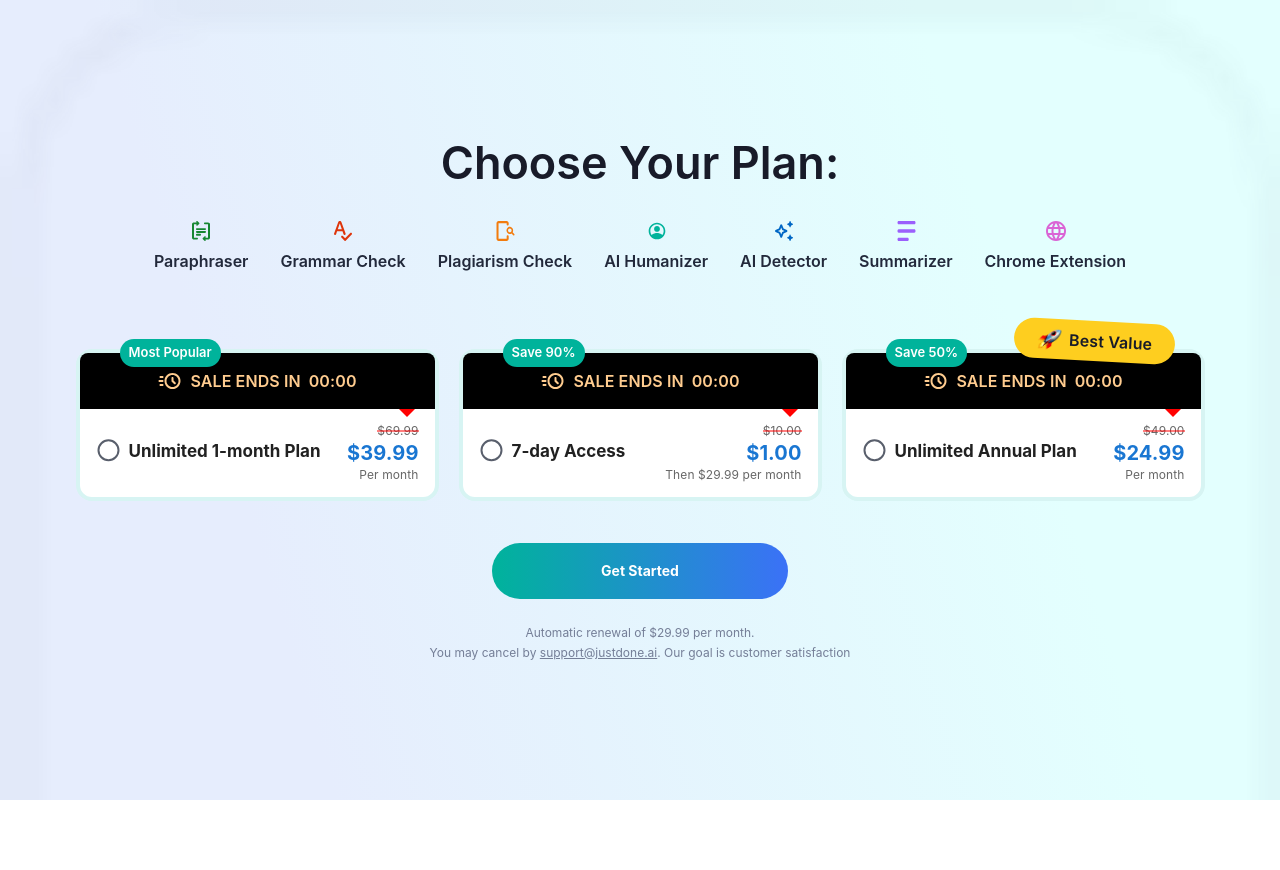
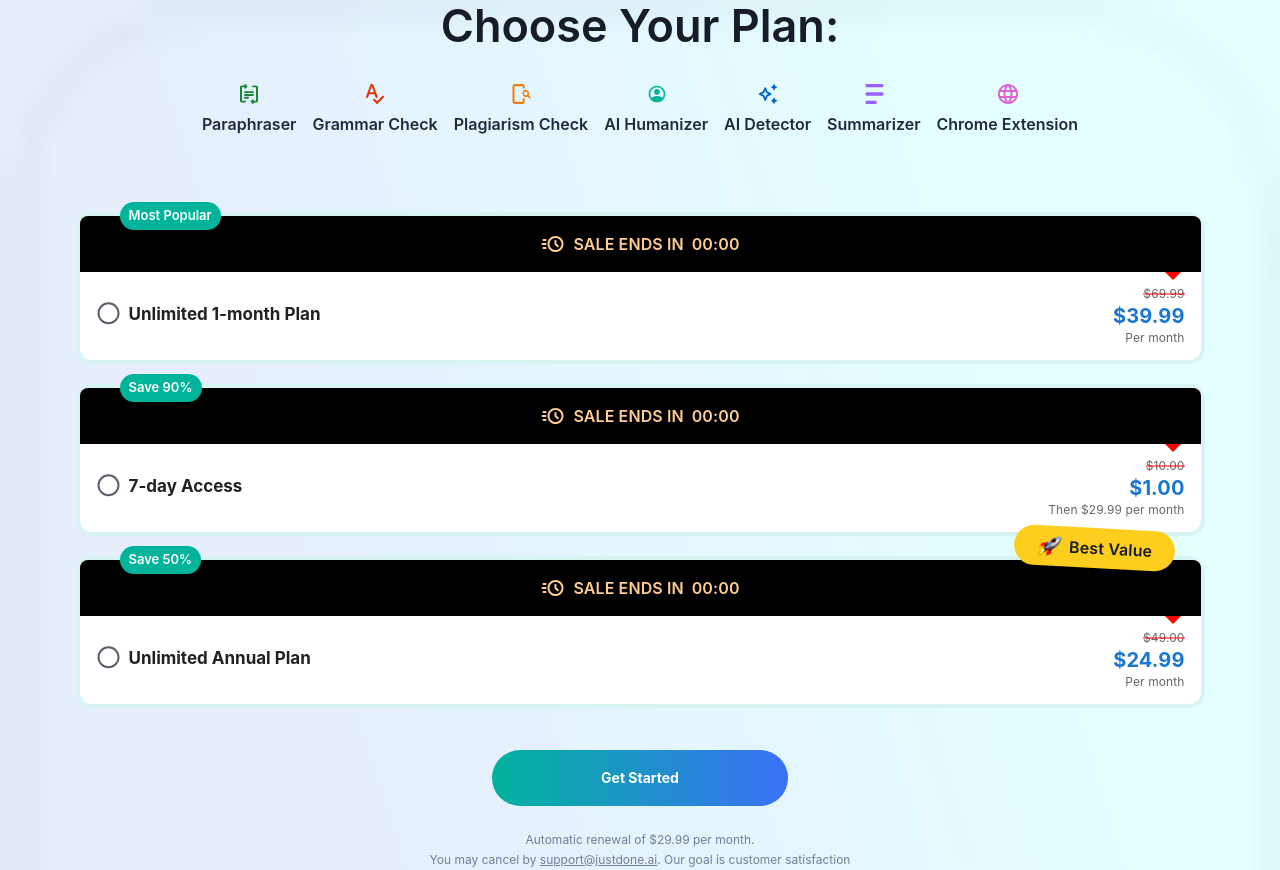
Before and after one commit to darinadari13/test-task-justdone, a Next.js app: page / in a window 1280 px wide. Before the commit the page ends 800 px from the top, so only its background shows below. Built offline with nearby package versions, Linux system fonts and the light colour scheme.

Commit message:
finalize horizontal scroll

```diff
--- a/package.json
+++ b/package.json
@@ -17,7 +17,8 @@
     "@svgr/webpack": "^8.1.0",
     "next": "15.0.2",
     "react": "19.0.0-rc-02c0e824-20241028",
-    "react-dom": "19.0.0-rc-02c0e824-20241028"
+    "react-dom": "19.0.0-rc-02c0e824-20241028",
+    "react-fast-marquee": "^1.6.5"
   },
   "devDependencies": {
     "@types/node": "^20",
--- a/src/components/feature/FeatureItem.tsx
+++ b/src/components/feature/FeatureItem.tsx
@@ -13,12 +13,14 @@
     alignItems: "center",
     gap: "8px",
     padding: "16px 0",
+    marginLeft: '24px',
   },
   label: {
     fontSize: "16px",
     lineHeight: "24px",
     fontWeight: 600,
     color: "var(--grey-main-color)",
+    whiteSpace: "nowrap",
   },
   icon: {
     width: "18px",
--- a/src/components/feature/FeaturesList.tsx
+++ b/src/components/feature/FeaturesList.tsx
@@ -1,35 +1,52 @@
-import React from "react";
-import { Card, CardContent, Typography, Box, Stack, Chip} from '@mui/material';
+import React, { useEffect } from "react";
+import { Box, Stack } from '@mui/material';
 import { Feature } from "src/types/Feature";
 import FeatureItem from "./FeatureItem";
+import Marquee from "react-fast-marquee";
+import breakpoints from "src/styles/breakpoints";
+import useResponsive, { ScreenType } from "src/hooks/useResponsive";
+import { text } from "stream/consumers";
 
 interface FeaturesListProps {
   features: Feature[];
 }
 
 const STYLES = {
-  containerMain: {
-    textAlign: "center",
+  listWrapper: {
+    width: '100vw',
     marginBottom: '60px',
-  },
-  featuresContainer: {
-    display: "flex",
-    justifyContent: "center",
-    flexWrap: "wrap",
-    gap: 4,
+    [breakpoints.mobile]: {
+      marginBottom: '40px',
+    }
   }
 }
 
 function FeaturesList({ features }: FeaturesListProps) {
+  const screenType = useResponsive()
+  const isMobile = screenType === ScreenType.Mobile;
+
+  if (screenType === null) {
+    return null;
+  }
+
+
   return (
-    <Box sx={STYLES.containerMain}>
-      <Box
-        sx={STYLES.featuresContainer}
-      >
-        {features.map(({ icon, label, id }) => (
-          <FeatureItem icon={icon} label={label} key={id}/>
-        ))}
-      </Box>
+    <Box sx={STYLES.listWrapper}>
+      {
+        isMobile ? (
+          <Marquee>
+            {features.map(({ icon, label, id }) => (
+              <FeatureItem icon={icon} label={label} key={id}/>
+            ))}
+          </Marquee>
+        ) : (
+          <Stack direction="row" spacing={2} justifyContent='center'>
+            {features.map(({ icon, label, id }) => (
+              <FeatureItem icon={icon} label={label} key={id}/>
+            ))}
+          </Stack>
+        )
+      }
     </Box>
   );
 }
--- a/src/components/layout/Layout.tsx
+++ b/src/components/layout/Layout.tsx
@@ -4,10 +4,12 @@
 import styles from './Layout.module.css';
 import FeaturesList from 'src/components/feature/FeaturesList';
 import features from 'src/data/features';
+import breakpoints from 'src/styles/breakpoints';
 
 interface LayoutProps {
   children: React.ReactNode;
 }
+
 
 const STYLES = {
   mainContainer: {
@@ -21,6 +23,11 @@
     lineHeight: "52px",
     fontWeight: 600,
     color: "var(--text-accent-color)",
+    [breakpoints.mobile]: {
+      fontSize: "28px",
+      lineHeight: "36px",
+      fontWeight: 700,
+    },
   },
   containerFeatures: {
     display: "flex",
--- a/src/components/product/ProductCard.tsx
+++ b/src/components/product/ProductCard.tsx
@@ -23,7 +23,8 @@
   cardBaseStyles: {
     borderRadius: '16px',
     cursor: 'pointer',
-    width: 363,
+    minWidth: 363,
+    width: '100%',
     borderWidth: '4px',
     overflow: 'visible',
     position: 'relative',
--- /dev/null
+++ b/src/hooks/useResponsive.ts
@@ -0,0 +1,39 @@
+import { useState, useEffect } from 'react';
+
+// Define an enum for screen types
+export enum ScreenType {
+  Mobile = 'mobile',
+  Tablet = 'tablet',
+  Desktop = 'desktop',
+}
+
+// Define breakpoints for mobile, tablet, and desktop
+const breakpoints = {
+  mobile: 1024, // example for your mobile breakpoint
+  tablet: 1280,
+};
+
+const useResponsive = (): ScreenType | null => {
+  const [screenType, setScreenType] = useState<ScreenType | null>(null);
+
+  const updateScreenType = () => {
+    const width = window.innerWidth;
+    if (width < breakpoints.mobile) {
+      setScreenType(ScreenType.Mobile);
+    } else if (width < breakpoints.tablet) {
+      setScreenType(ScreenType.Tablet);
+    } else {
+      setScreenType(ScreenType.Desktop);
+    }
+  };
+
+  useEffect(() => {
+    updateScreenType();
+    window.addEventListener('resize', updateScreenType);
+    return () => window.removeEventListener('resize', updateScreenType);
+  }, []);
+
+  return screenType;
+};
+
+export default useResponsive;
--- /dev/null
+++ b/src/styles/breakpoints.ts
@@ -0,0 +1,5 @@
+const breakpoints = {
+  mobile: "@media (max-width: 1024px)",
+};
+
+export default breakpoints;
```
Also changed, not shown: 1 other file (tests, documents, lock files or other folders).
